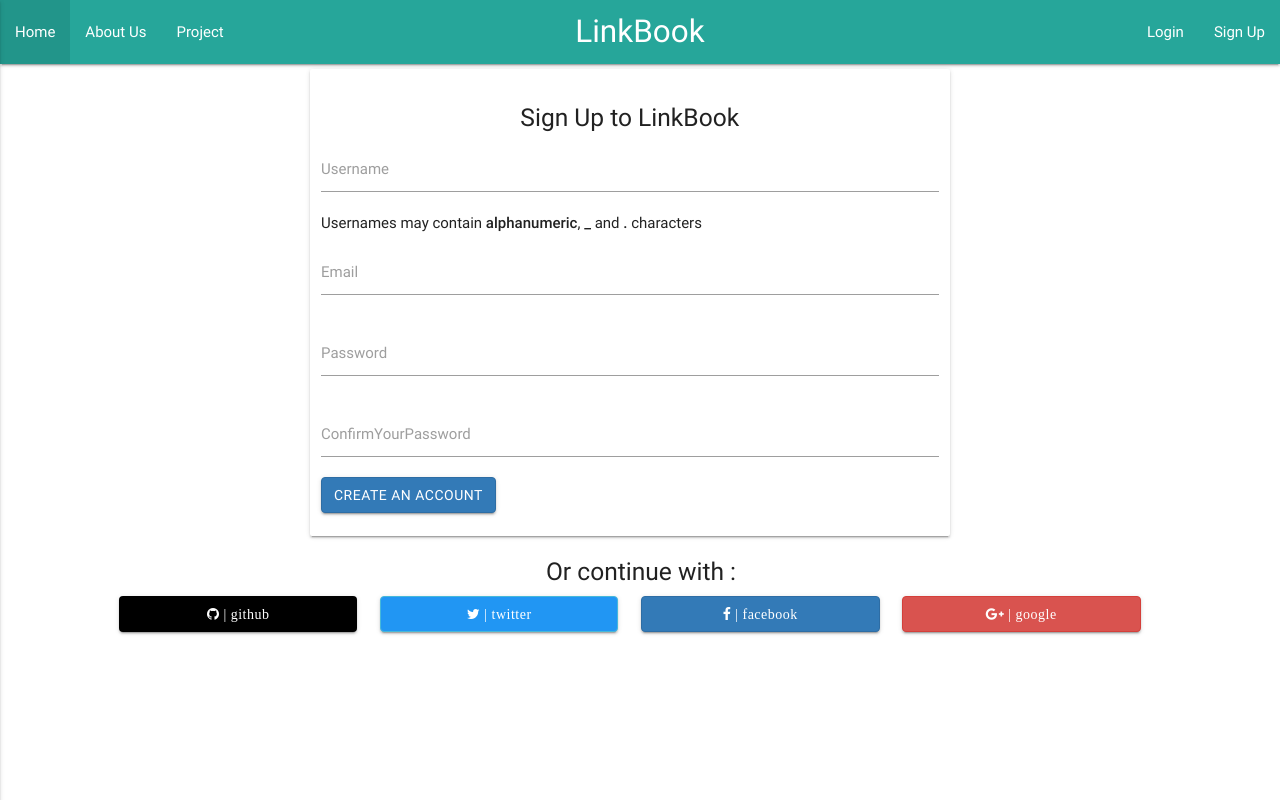
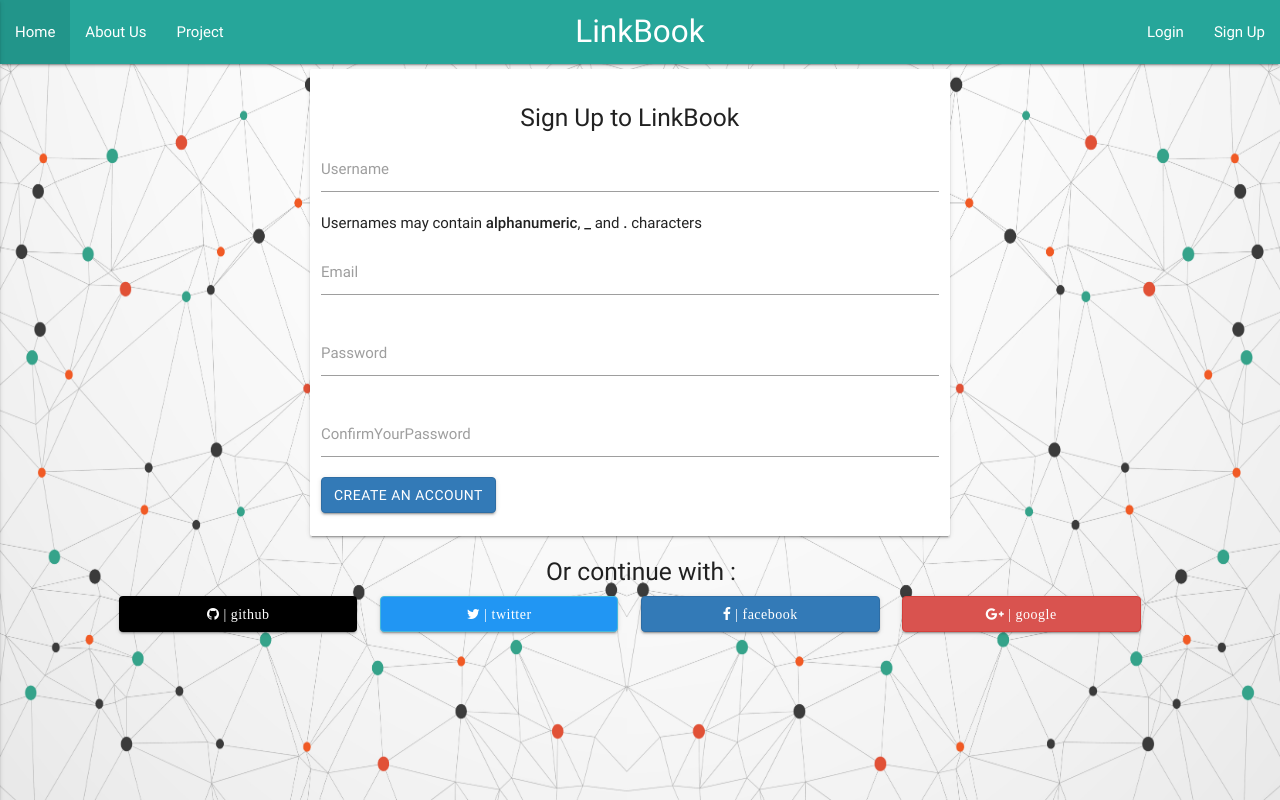
Before and after one commit to nikhilkumarsingh/linkbook, a Django app: page /signup/ in a window 1280 px wide. Run offline with Django 3.2, Linux system fonts and the light colour scheme; parts of the project's set-up code (start-up, migrations or seed data) failed here and were passed over; some libraries are stand-ins or nearby versions.

Commit message:
added bg image

```diff
--- a/linkbook/templates/base.html
+++ b/linkbook/templates/base.html
@@ -28,7 +28,9 @@
     {% block head %}
     {% endblock %}
 </head>
-<body>
+<body background="{% static 'link.jpg' %}" style="background-attachment: fixed;background-size: 100% 100%;">
+
+<div class="navbar-fixed">
 <nav class=" white-text" style="background-color: #26a69a">
     <div class="nav-wrapper">
         <a href="#" class="center brand-logo">LinkBook</a>
@@ -103,6 +105,7 @@
 
     </div>
 </nav>
+</div>
 <!-- Dropdown Structure -->
 <ul id='NOTIFS' class='dropdown-content' style="max-width: 90%; min-width: 50%">
 
```
Also changed, not shown: linkbook/static/library/fonts/Klavika.otf (added), linkbook/static/link.jpg (added).
